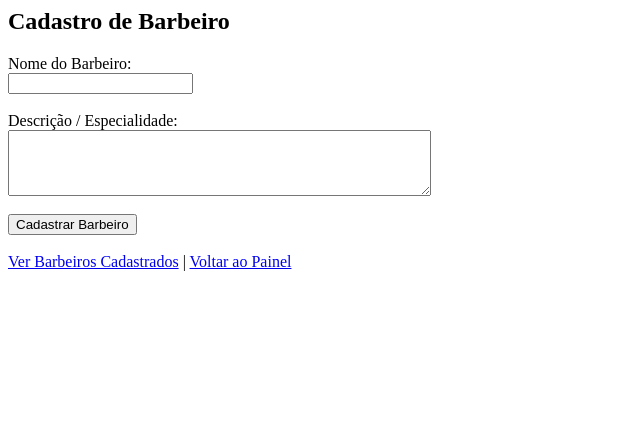
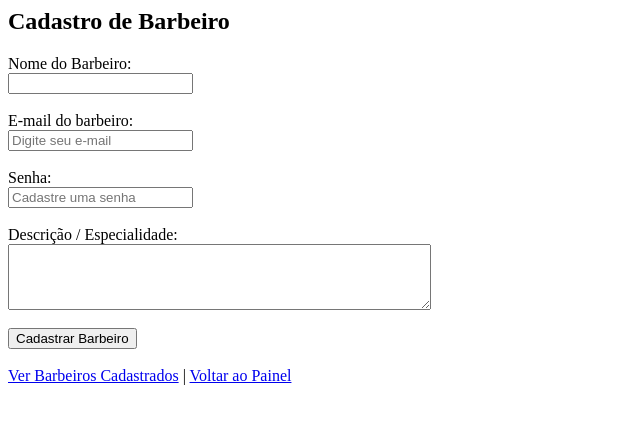
Before and after one commit to iago-melo01/projeto-daniel-barbearia, a PHP site: page /admin/barbeiro/cadastro-barbeiro.php in a window 1280 px wide. Shown: the top 424 px of the page, without its empty margins (0-640 px from the left). Run offline with PHP 8.4, Linux system fonts and the light colour scheme.

Commit message:
adição de email e senha para barbeiros e alteração no banco sql(importar novamente)

```diff
--- a/admin/barbeiro/barbeiro-alterar.php
+++ b/admin/barbeiro/barbeiro-alterar.php
@@ -4,10 +4,14 @@
     if($_SERVER['REQUEST_METHOD'] == 'POST') {
         $id = $_POST["id"];
         $nome = $_POST["nome"];
+        $senha = $_POST["senha"];
+        $email = $_POST["email"];
         $descricao = $_POST["descricao"];
 
         $sql = "UPDATE barbeiros SET
                 nome = '$nome',
+                senha = '$senha',
+                email = '$email',
                 descricao = '$descricao'
                 WHERE id = '$id'";
 
--- a/admin/barbeiro/barbeiro-form-editar.php
+++ b/admin/barbeiro/barbeiro-form-editar.php
@@ -16,6 +16,12 @@
     <label>Nome do Barbeiro:</label><br>
     <input type="text" name="nome" value="<?=$barbeiro['nome']?>" required><br><br>
 
+    <label for="email_id">E-mail do barbeiro:</label><br>
+    <input type="email" name="email" id="email_id" value="<?=$barbeiro['email']?>" placeholder="Digite seu e-mail"><br><br>
+
+    <label for="senha_id">Senha:</label><br>
+    <input type="text" name="senha" id="senha_id" value="<?=$barbeiro['senha']?>" placeholder="Cadastre uma senha"><br><br>
+
     <label>Descrição / Especialidade:</label><br>
     <textarea name="descricao" rows="4" cols="50" required><?=$barbeiro['descricao']?></textarea><br><br>
 
--- a/admin/barbeiro/barbeiro-inserir.php
+++ b/admin/barbeiro/barbeiro-inserir.php
@@ -3,9 +3,11 @@
 
     if($_SERVER['REQUEST_METHOD'] == 'POST') {
         $nome = $_POST["nome"];
+        $senha = $_POST["senha"];
+        $email = $_POST["email"];
         $descricao = $_POST["descricao"];
 
-        $sql = "INSERT INTO barbeiros (nome, descricao) VALUES ('$nome', '$descricao')";
+        $sql = "INSERT INTO barbeiros (nome, senha, email, descricao) VALUES ('$nome', '$senha', '$email', '$descricao')";
 
         $executa = mysqli_query($connect, $sql);
 
--- a/admin/barbeiro/cadastro-barbeiro.php
+++ b/admin/barbeiro/cadastro-barbeiro.php
@@ -3,8 +3,14 @@
     <label>Nome do Barbeiro:</label><br>
     <input type="text" name="nome" required><br><br>
 
-    <label>Descrição / Especialidade:</label><br>
-    <textarea name="descricao" rows="4" cols="50" required></textarea><br><br>
+    <label for="email_id">E-mail do barbeiro:</label><br>
+    <input type="email" name="email" id="email_id" placeholder="Digite seu e-mail"><br><br>
+
+    <label for="senha_id">Senha:</label><br>
+    <input type="text" name="senha" id="senha_id" placeholder="Cadastre uma senha"><br><br>
+
+    <label for="descricao_id">Descrição / Especialidade:</label><br>
+    <textarea name="descricao" rows="4" cols="50"  id="descricao_id"required></textarea><br><br>
 
     <input type="submit" value="Cadastrar Barbeiro"><br><br>
     <a href="?query=admin/barbeiro/listar-barbeiro">Ver Barbeiros Cadastrados</a> |
--- a/admin/barbeiro/listar-barbeiro.php
+++ b/admin/barbeiro/listar-barbeiro.php
@@ -12,6 +12,7 @@
         <tr>
             <th>ID</th>
             <th>Nome</th>
+            <th>Email</th>
             <th>Descrição</th>
             <th>Ações</th>
         </tr>
@@ -26,6 +27,7 @@
             echo "<tr>";
             echo "<td>" . $dados['id'] . "</td>";
             echo "<td>" . $dados['nome'] . "</td>";
+            echo "<td>" . $dados['email'] . "</td>";
             echo "<td>" . $dados['descricao'] . "</td>";
             echo "<td>
                     <a href='?query=admin/barbeiro/barbeiro-form-editar&id=" . $dados['id'] . "'>Editar</a> |
```
Also changed, not shown: sql/barbearia.sql (+9 -8 lines).
